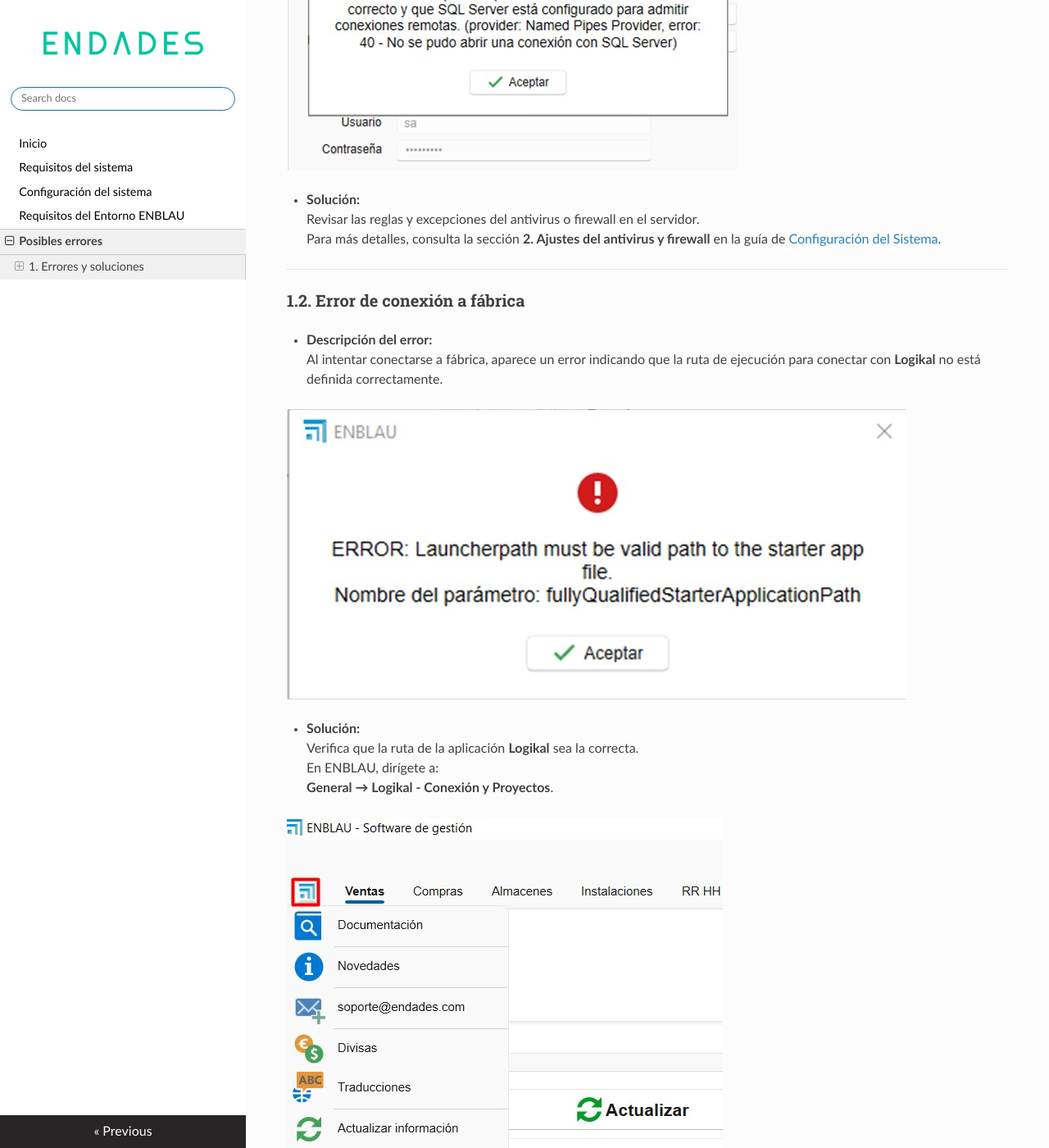
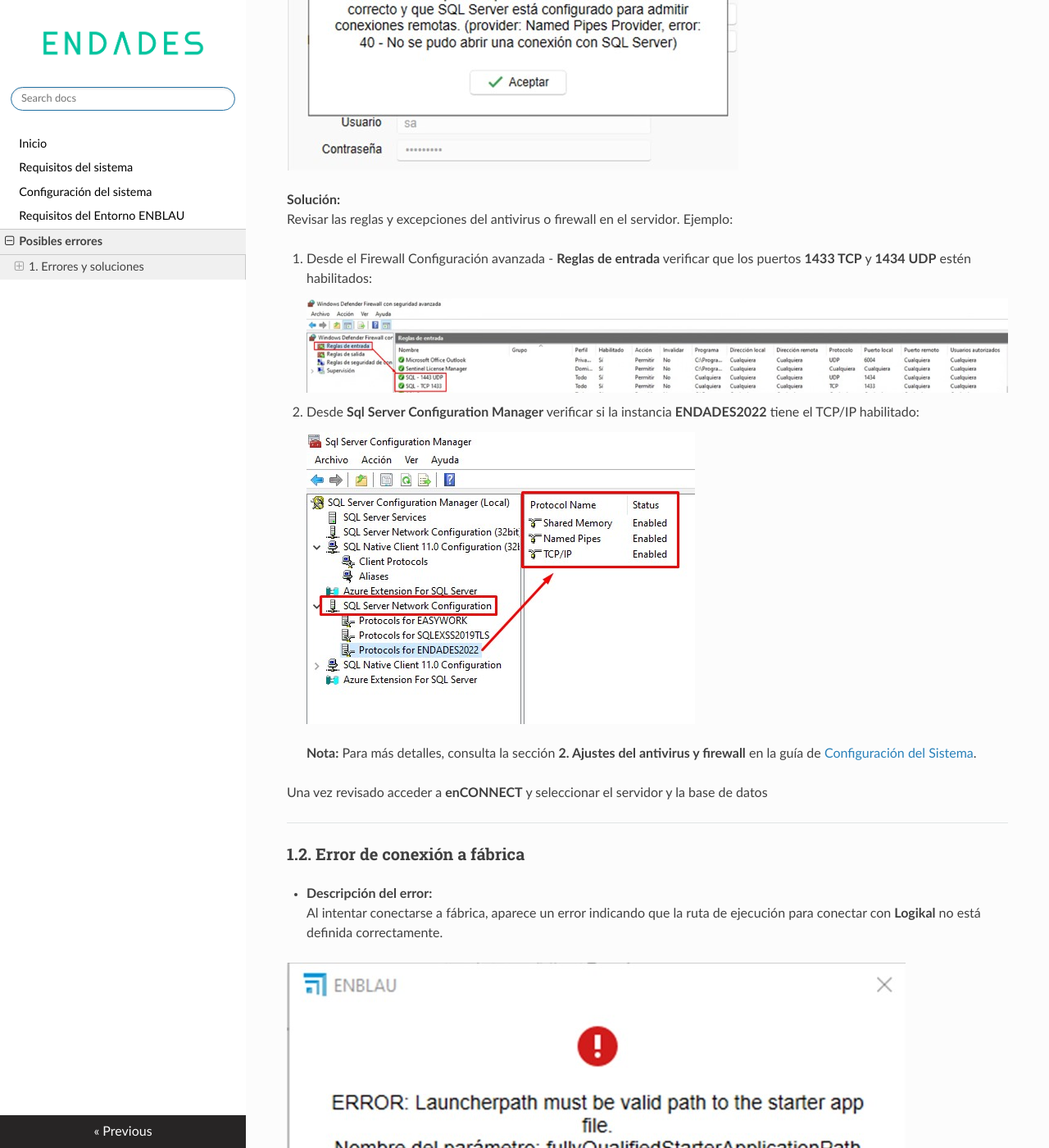
Before and after one commit to endades/Setup-installation, an MkDocs documentation site: the page built from docs/Posibles_Errores.md, in a window 1280 px wide and 1400 px high, scrolled down 656 px. Shown: the whole window at 82% size. Built offline with MkDocs 1.6.1, drawn with Linux system fonts in a browser that asks for light colours; nearby versions of some CDN libraries.

Commit message:
Update info Posibles errores

```diff
--- a/docs/Posibles_Errores.md
+++ b/docs/Posibles_Errores.md
@@ -4,15 +4,27 @@
 
 ### 1.1. Error de conexión al servidor y base de datos
 
-- **Descripción del error:**
+**Descripción del error:**
   Al intentar seleccionar la base de datos en **ENBLAU**, aparece un mensaje de error cuando no se encuentra el servidor o la instancia.
   Este problema puede deberse a bloqueos por parte del **antivirus** o **firewall** en el servidor donde se ejecuta ENBLAU.
 
   ![Error base de datos](images/Erros/error_bdd.jpg)
 
-- **Solución:**
-  Revisar las reglas y excepciones del antivirus o firewall en el servidor.
-  Para más detalles, consulta la sección **2. Ajustes del antivirus y firewall** en la guía de [Configuración del Sistema](Configuracion_Sistema.md).
+**Solución:**
+  Revisar las reglas y excepciones del antivirus o firewall en el servidor. Ejemplo:
+
+  1. Desde el Firewall Configuración avanzada - **Reglas de entrada** verificar que los puertos **1433 TCP** y **1434 UDP** estén habilitados:
+
+    ![Error base de datos](images/Erros/error_bdd2.jpg)
+
+  2. Desde **Sql Server Configuration Manager** verificar si la instancia **ENDADES2022** tiene el TCP/IP habilitado:
+
+    ![Error base de datos](images/Erros/error_bdd3.jpg)
+
+
+  > **Nota:** Para más detalles, consulta la sección **2. Ajustes del antivirus y firewall** en la guía de [Configuración del Sistema](Configuracion_Sistema.md).
+
+  Una vez revisado acceder a **enCONNECT** y seleccionar el servidor y la base de datos
 
 ---
 
```
Also changed, not shown: docs/images/Erros/error_bdd2.jpg (added), docs/images/Erros/error_bdd3.jpg (added).
